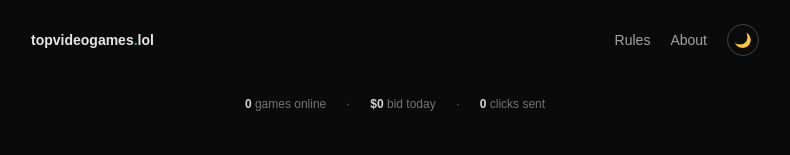
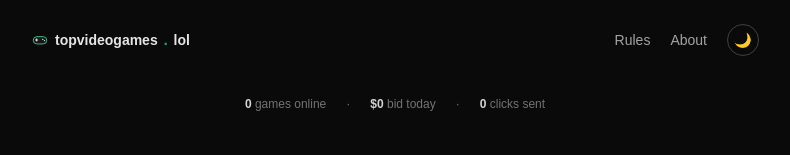
Before and after one commit to frodriguezmtnz/topgames, a Next.js app: page / in a window 1280 px wide. Shown: the top 155 px of the page, without its empty margins (245-1035 px from the left). Built offline with nearby package versions, Linux system fonts and the light colour scheme; no server answers; the database is empty.

Commit message:
feat: show leaderboard first, highlight #1, add favicon to header and fix warnings

```diff
--- a/src/app/layout.tsx
+++ b/src/app/layout.tsx
@@ -44,12 +44,27 @@ export default function RootLayout({ children }: LayoutProps<"/">) {
   return (
     <html
       lang="en"
+      suppressHydrationWarning
       className={`${geistSans.variable} ${geistMono.variable} h-full antialiased`}
     >
       <body className="flex min-h-full flex-col bg-neutral-950 text-neutral-100">
         <script dangerouslySetInnerHTML={{ __html: themeScript }} />
         <header className="mx-auto flex w-full max-w-3xl items-center justify-between px-5 pt-6 text-sm">
-          <Link href="/" className="font-semibold text-neutral-200 hover:text-neutral-100">
+          <Link href="/" className="flex items-center gap-1.5 font-semibold text-neutral-200 hover:text-neutral-100">
+            <svg
+              width="18"
+              height="18"
+              viewBox="0 0 64 64"
+              fill="none"
+              aria-hidden="true"
+              className="shrink-0"
+            >
+              <rect width="64" height="64" rx="14" fill="#0a0a0a" />
+              <rect x="8" y="20" width="48" height="26" rx="13" fill="#171717" stroke="#34d399" strokeWidth="3" />
+              <path d="M20 28v8M16 32h8" stroke="#fafafa" strokeWidth="3" strokeLinecap="round" />
+              <circle cx="42" cy="30" r="2.2" fill="#fafafa" />
+              <circle cx="48" cy="34" r="2.2" fill="#fafafa" />
+            </svg>
             topvideogames<span className="text-emerald-500">.</span>lol
           </Link>
           <nav className="flex items-center gap-5 text-neutral-400">
--- a/src/app/page.tsx
+++ b/src/app/page.tsx
@@ -69,8 +69,6 @@ export default async function Home() {
         </p>
       </section>
 
-      <ActivityFeed />
-
       <section>
         <div className="mb-3 flex items-end justify-between">
           <h2 className="text-lg font-semibold text-neutral-200">Leaderboard</h2>
@@ -78,6 +76,8 @@ export default async function Home() {
         </div>
         <Leaderboard />
       </section>
+
+      <ActivityFeed />
 
       <footer className="mt-8 flex flex-wrap flex-col items-center justify-center gap-2 border-t border-neutral-800 pt-6 text-center text-xs text-neutral-500">
         <p>
--- a/src/components/Leaderboard.tsx
+++ b/src/components/Leaderboard.tsx
@@ -25,12 +25,17 @@ const fetcher = (url: string) => fetch(url).then((r) => r.json());
 
 const rankColor = (rank: number) =>
   rank === 1
-    ? "text-amber-500"
+    ? "text-emerald-400"
     : rank === 2
       ? "text-zinc-400"
       : rank === 3
         ? "text-orange-500"
         : "text-neutral-500";
+
+const rowClass = (rank: number) =>
+  rank === 1
+    ? "border-emerald-500/70 bg-neutral-900/70 shadow-[0_0_18px_rgba(16,185,129,0.25)]"
+    : "border-neutral-800 bg-neutral-900/50";
 
 export default function Leaderboard() {
   const { data, error } = useSWR<BoardResponse>("/api/board", fetcher, {
@@ -45,10 +50,10 @@ export default function Leaderboard() {
       {data.games.map((g) => (
         <div
           key={g.rank}
-          className="flex items-center gap-4 rounded-xl border border-neutral-800 bg-neutral-900/50 p-4"
+          className={`flex items-center gap-4 rounded-xl border p-4 ${rowClass(g.rank)}`}
         >
           <span className={`w-8 text-center text-lg font-bold ${rankColor(g.rank)}`}>
-            {g.rank}
+            {g.rank === 1 ? "👑" : g.rank}
           </span>
           <div className="min-w-0 flex-1">
             <div className="flex items-center gap-2">
```
Also changed, not shown: 1 other file (tests, documents, lock files or other folders).
